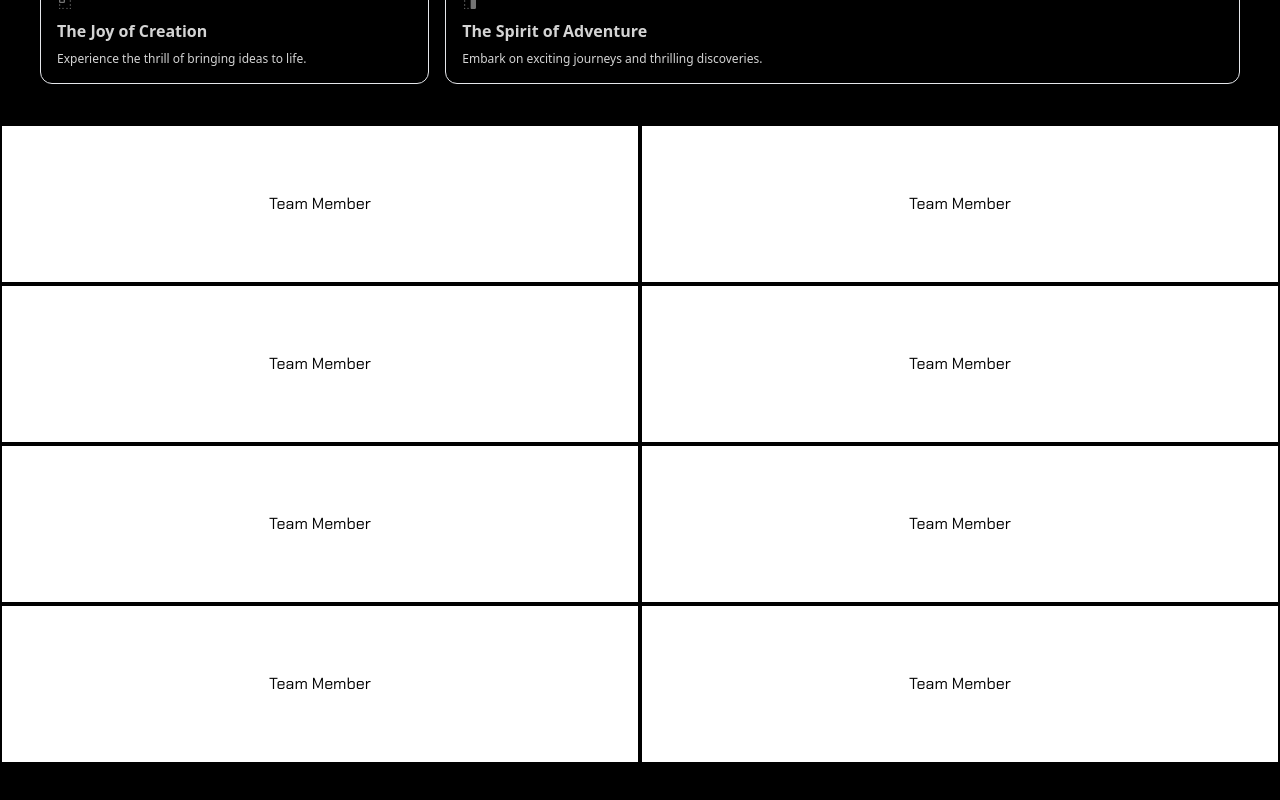
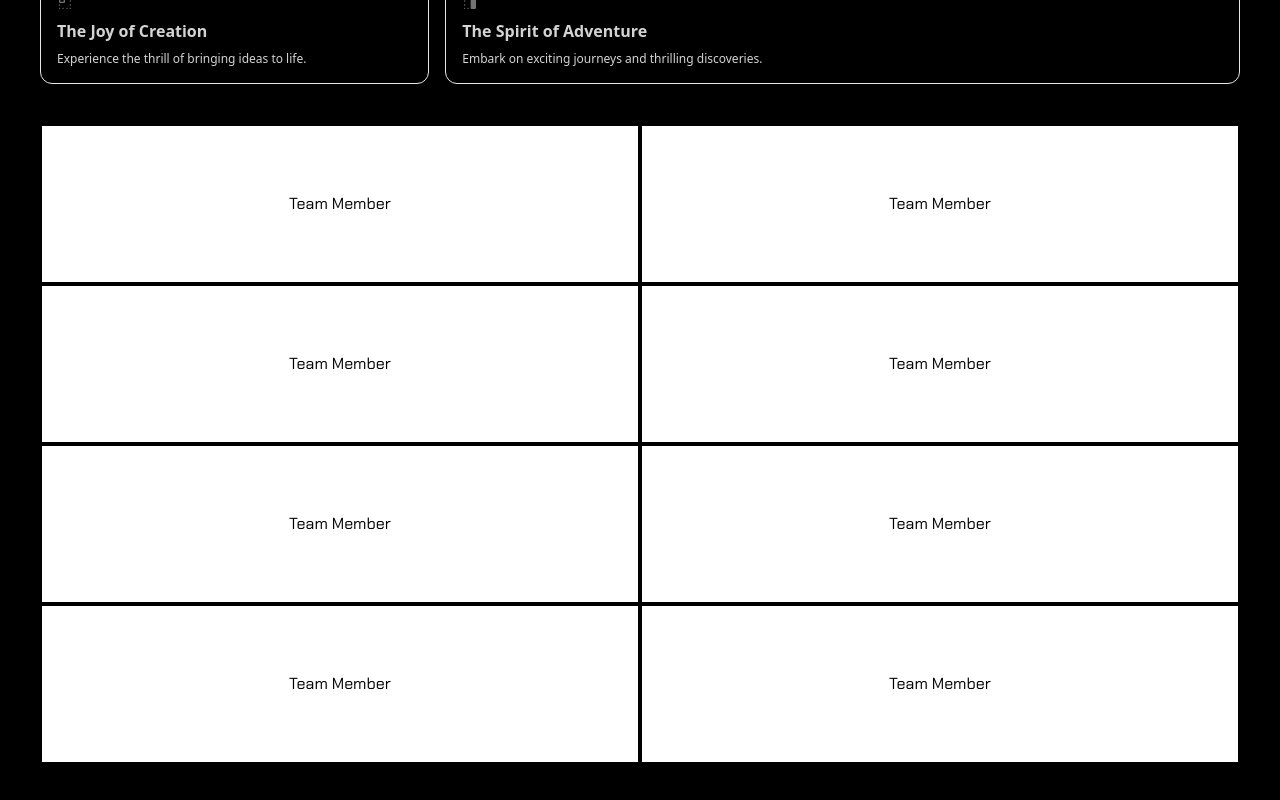
Before and after one commit to GEREGUR/e11, a Next.js app: page / in a window 1280 px wide. Shown: the part 2120-2920 px from the top of the page. Built offline with nearby package versions, Linux system fonts and the light colour scheme.

Commit message:
2 thousand years later

```diff
--- a/app/page.tsx
+++ b/app/page.tsx
@@ -99,7 +99,9 @@ export default function Home() {
             />
           ))}
         </BentoGrid>
-        <Team />
+        <div className="mx-10">
+          <Team />
+        </div>
         <Accordion type="single" collapsible className="p-10 text-white">
           <AccordionItem value="item-1">
             <AccordionTrigger>Is it accessible?</AccordionTrigger>
```
